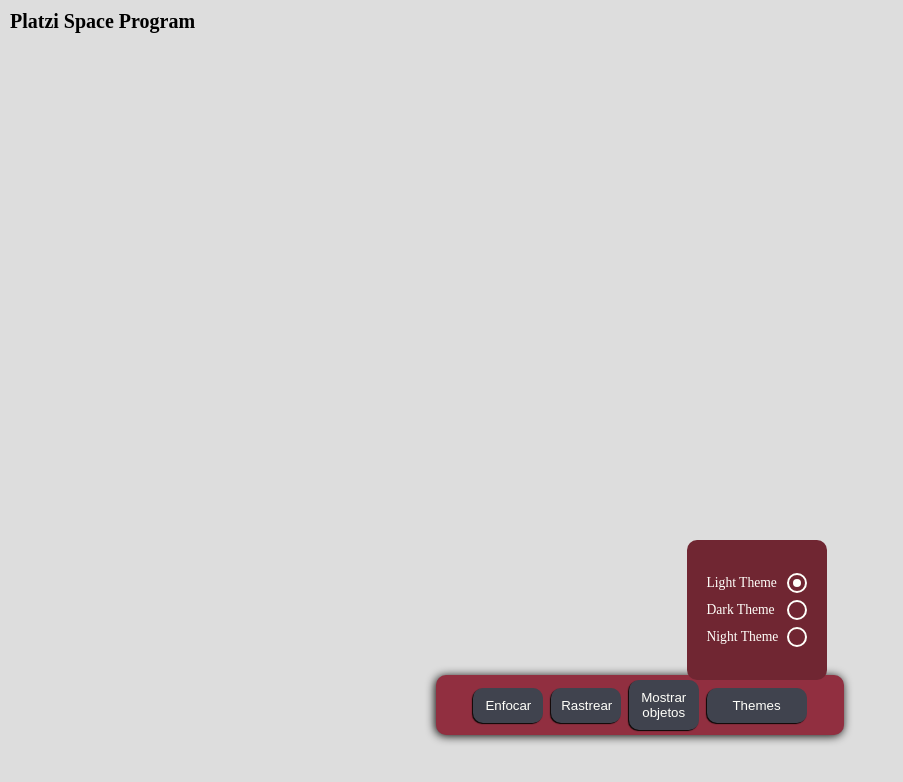
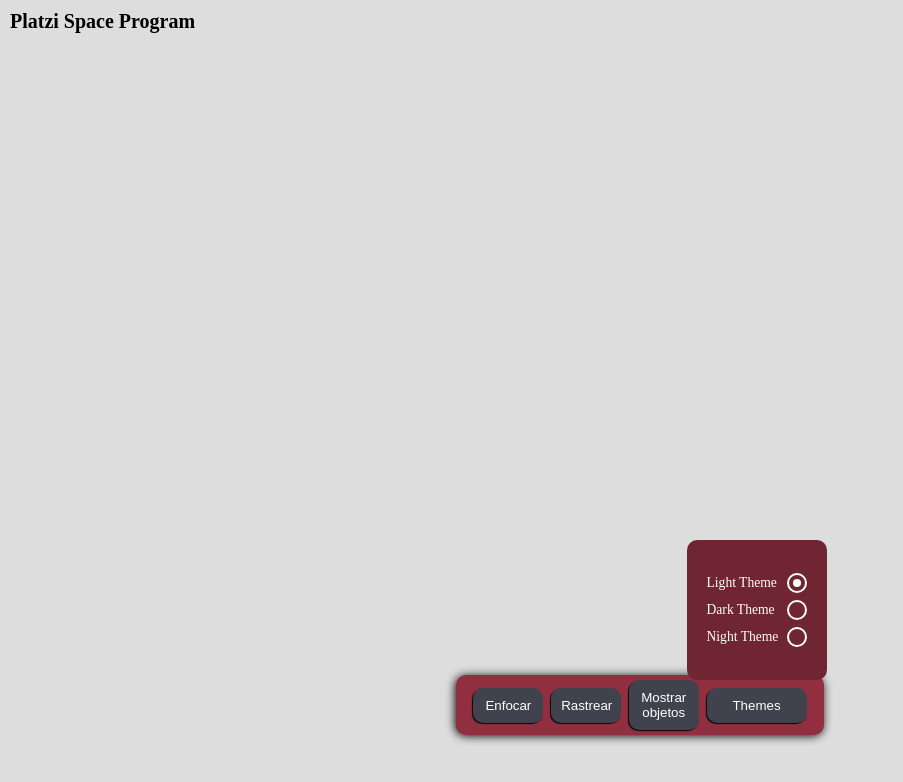
Before and after one commit to Madays/rastreo-satelital, a website with bundled scripts: page index.html in a window 1280 px wide. Shown: the whole page, without its empty margins (0-903 px from the left). Built offline with nearby package versions, Linux system fonts and the light colour scheme; files whose address does not match are found by name.

Commit message:
fixing footer padding

```diff
--- a/css/styles.css
+++ b/css/styles.css
@@ -80,7 +80,7 @@ body {
   justify-content: space-evenly;
   width: fit-content;
   height: 60px;
-  padding: 0px 30px;
+  padding: 0px 10px;
   background-color: var(--primary-color);
 
   border-radius: 10px;
```
